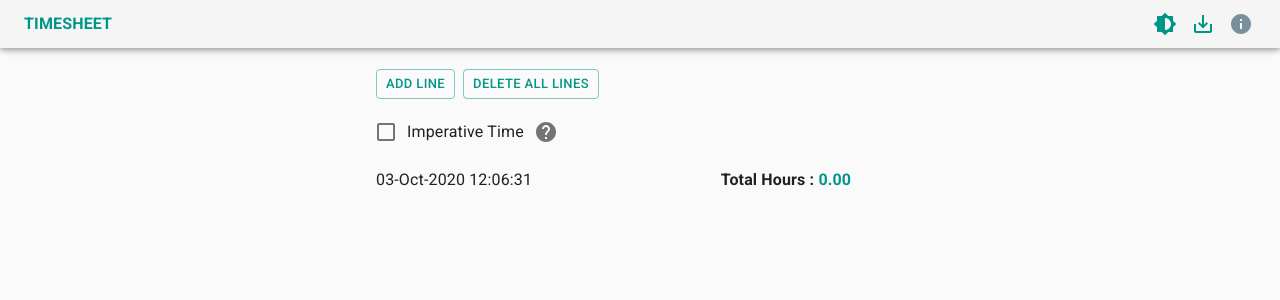
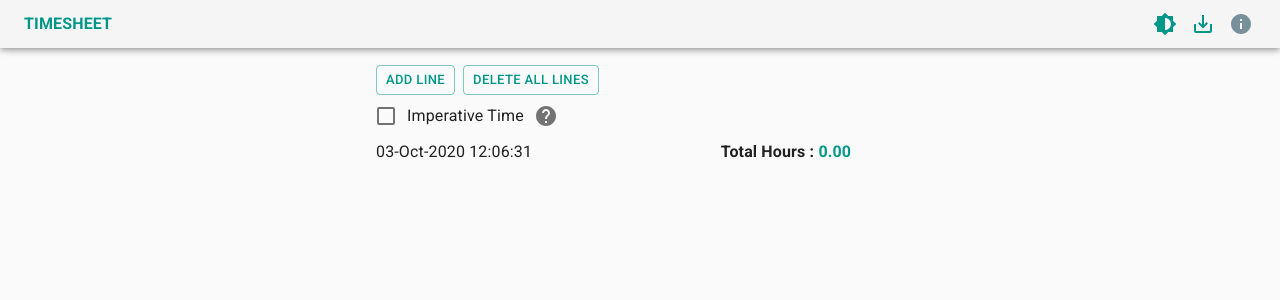
Before and after one commit to nishantpainter/timesheet, a React (Create React App) app: page / in a window 1280 px wide. Shown: the top 300 px of the page. Built offline with nearby package versions, Linux system fonts and the light colour scheme.

Commit message:
Update styles

```diff
--- a/src/Timesheet/components/ImperativeTimeControl.tsx
+++ b/src/Timesheet/components/ImperativeTimeControl.tsx
@@ -22,7 +22,7 @@ const ImperativeTimeControl: React.FC<ImperativeTimeControlProps> = (props) => {
 
   const classes = useStyles();
   return (
-    <Box display="flex" alignItems="center" height={40} marginBottom={1}>
+    <Box display="flex" alignItems="center" height={32} marginBottom={0.5}>
       <FormControlLabel
         control={
           <Checkbox checked={checked} onChange={onChange} color="primary" />
--- a/src/Timesheet/components/TimesheetLineControl.tsx
+++ b/src/Timesheet/components/TimesheetLineControl.tsx
@@ -17,7 +17,7 @@ const TimesheetLineControl: React.FC<TimesheetLineControlProps> = (props) => {
 
   const classes = useStyles();
   return (
-    <Box display="flex" alignItems="center" height={40} marginBottom={1}>
+    <Box display="flex" alignItems="center" height={32} marginBottom={0.5}>
       <Button
         variant="outlined"
         color="primary"
--- a/src/Timesheet/components/TimesheetLineInfo.tsx
+++ b/src/Timesheet/components/TimesheetLineInfo.tsx
@@ -35,8 +35,8 @@ const TimesheetLineInfo: React.FC<TimesheetLineInfoProps> = (props) => {
     <Box
       display="flex"
       alignItems="center"
-      height={40}
-      marginBottom={1}
+      height={32}
+      marginBottom={0.5}
       width="90%"
       justifyContent="space-between"
     >
--- a/src/Timesheet/containers/Content.tsx
+++ b/src/Timesheet/containers/Content.tsx
@@ -13,7 +13,7 @@ const useStyles = makeStyles((theme) => ({
     maxWidth: theme.spacing(70),
     marginRight: "auto",
     marginLeft: "auto",
-    height: `calc(100% - ${theme.spacing(18)}px)`,
+    height: `calc(100% - ${theme.spacing(13.5)}px)`,
   },
 }));
 
```
